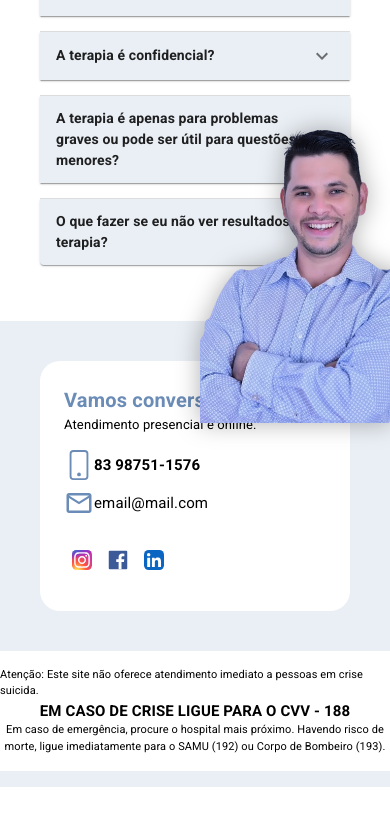
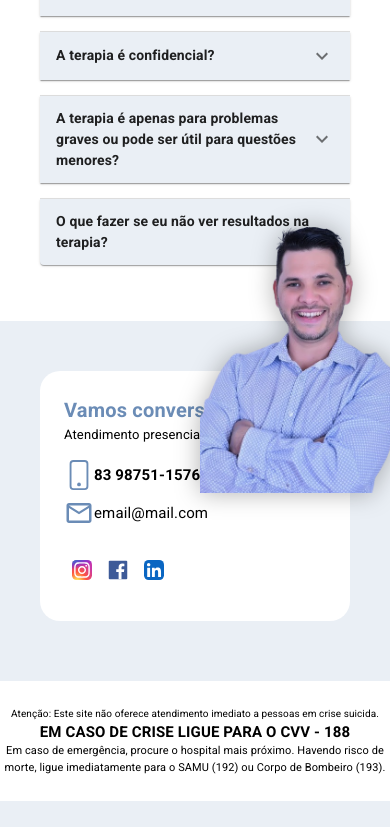
Before and after one commit to kelvinteixeira/site-official-alenilson, a React (Vite) app: page / in a window 390 px wide. Shown: the part 4621-5448 px from the top of the page. Before the commit the page ends 5408 px from the top, so only its background shows below. Built offline with nearby package versions, Linux system fonts and the light colour scheme; the HTML template or start-up script is replaced by a standard one.

Commit message:
refactor: image

```diff
--- a/src/components/Contact.tsx
+++ b/src/components/Contact.tsx
@@ -9,7 +9,7 @@ export const Contact = () => {
         container
         alignItems={"center"}
         justifyContent={"space-around"}
-        height={isMobile ? "auto" : isTablet ? "auto" : "100vh"}
+        height={isMobile ? "60vh" : isTablet ? "auto" : "100vh"}
         sx={{
           backgroundColor: "#6b8cb624",
         }}
@@ -84,8 +84,8 @@ export const Contact = () => {
         <img
           src="/images/alenilson2.png"
           style={{
-            width: isMobile ? 220 : isTablet ? 270 : 300,
-            bottom: isMobile ? -4200 : isTablet ? -3350 : -3755,
+            width: isMobile ? 200 : isTablet ? 270 : 300,
+            bottom: isMobile ? -4270 : isTablet ? -3350 : -3755,
             left: isMobile ? 200 : isTablet ? 450 : 700,
             position: "absolute",
             zIndex: 1,
@@ -101,7 +101,7 @@ export const Contact = () => {
           alignItems={"center"}
           sx={{ bgcolor: "#fff", height: 120 }}
         >
-          <Typography fontSize={isMobile ? 11 : isTablet ? 13 : 15}>
+          <Typography fontSize={isMobile ? 10 : isTablet ? 13 : 15}>
             Atenção: Este site não oferece atendimento imediato a pessoas em
             crise suicida.
           </Typography>
```
